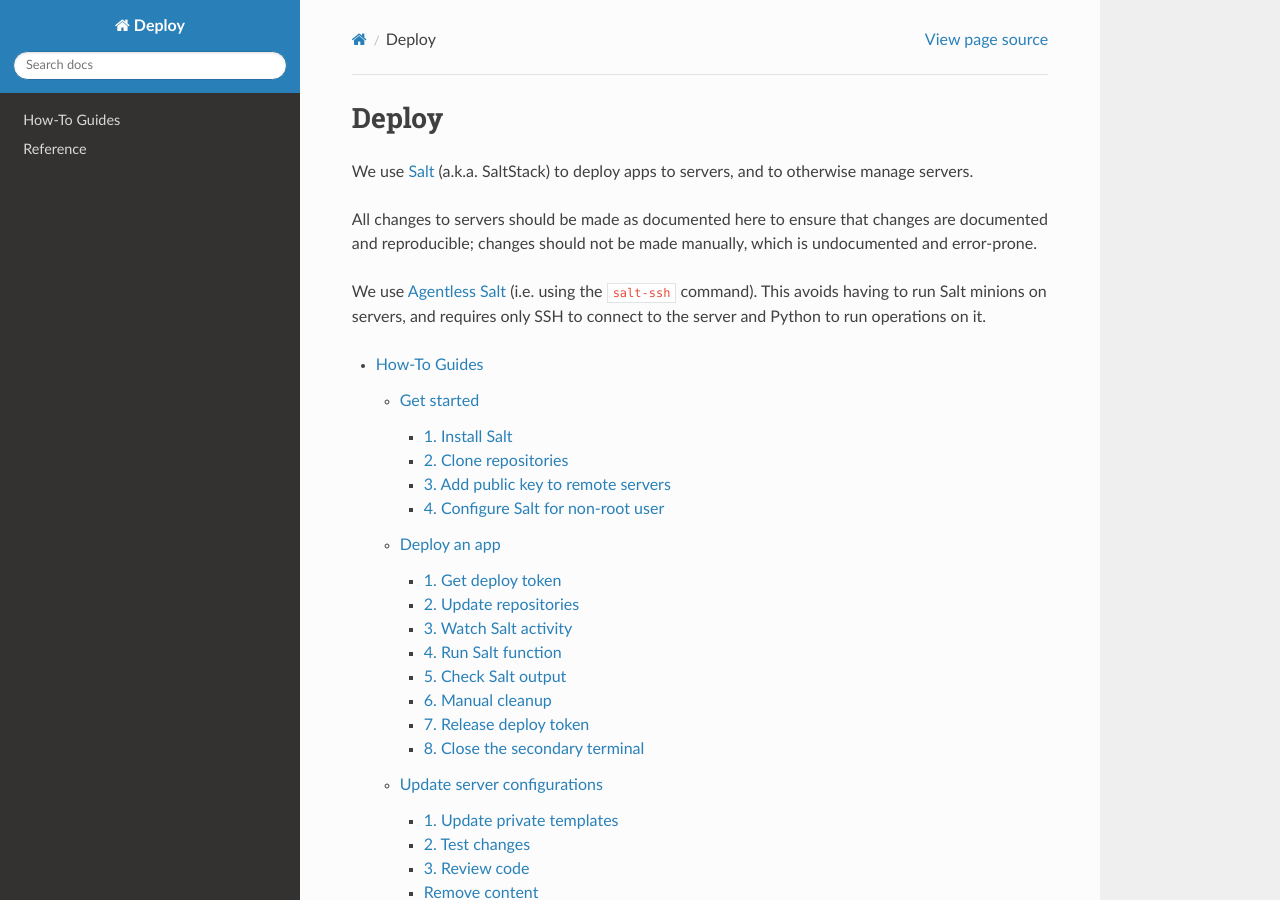
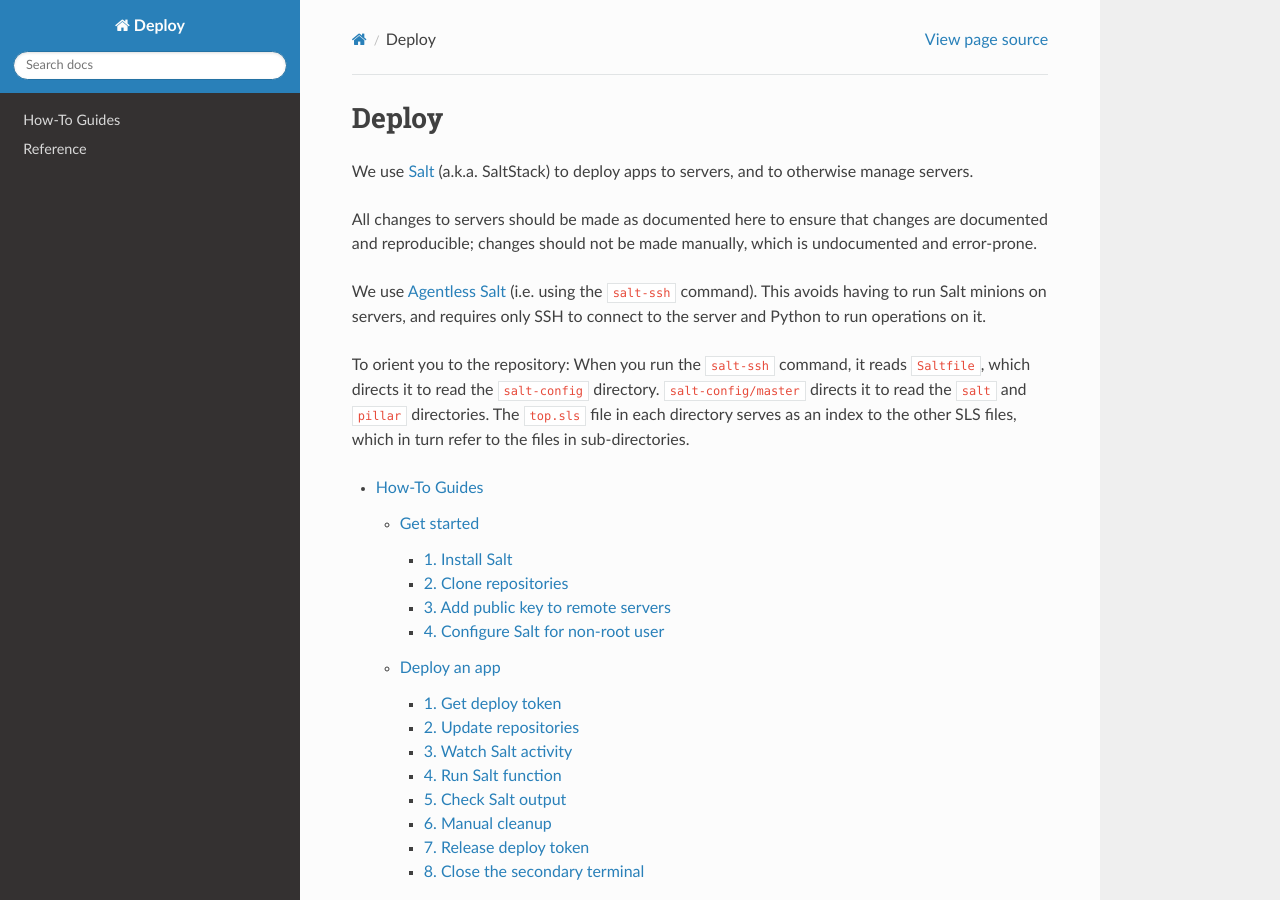
Before and after one commit to open-contracting/deploy, a Sphinx documentation site: the page built from docs/index.rst, in a window 1280 px wide and 900 px high. Built offline with Sphinx 7.4.7 and the Read the Docs theme 2.0.0, drawn with Linux system fonts in a browser that asks for light colours.

Commit message:
Docs: Add brief orientation to the repository and how files refer to each other

```diff
--- a/docs/index.rst
+++ b/docs/index.rst
@@ -7,6 +7,8 @@ All changes to servers should be made as documented here to ensure that changes
 
 We use `Agentless Salt <https://docs.saltstack.com/en/getstarted/ssh/index.html>`__ (i.e. using the ``salt-ssh`` command). This avoids having to run Salt minions on servers, and requires only SSH to connect to the server and Python to run operations on it.
 
+To orient you to the repository: When you run the ``salt-ssh`` command, it reads ``Saltfile``, which directs it to read the ``salt-config`` directory. ``salt-config/master`` directs it to read the ``salt`` and ``pillar`` directories. The ``top.sls`` file in each directory serves as an index to the other SLS files, which in turn refer to the files in sub-directories.
+
 .. toctree::
    :maxdepth: 3
 
```
